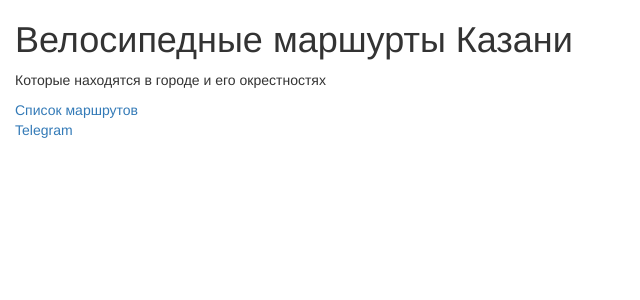
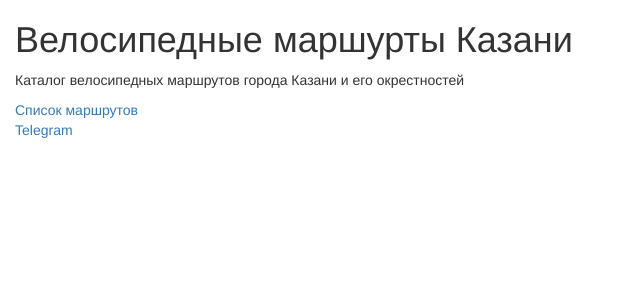
Before and after one commit to ma-petrov/routsweb, a Django app: page /routs/ in a window 1280 px wide. Shown: the top 300 px of the page, without its empty margins (0-640 px from the left). Run offline with Django 3.2, Linux system fonts and the light colour scheme; some libraries are stand-ins or nearby versions.

Commit message:
change main page description

```diff
--- a/routs/templates/index.html
+++ b/routs/templates/index.html
@@ -5,7 +5,7 @@
 
 {% block content %}
 <h1>Велосипедные маршурты Казани</h1>
-<p>Которые находятся в городе и его окрестностях</p>
+<p>Каталог велосипедных маршрутов города Казани и его окрестностей</p>
 <a href="{% url 'rout-list' %}">Список маршрутов</a><br>
 <a href="https://t.me/kazantracks">Telegram</a>
 {% endblock %}
```
